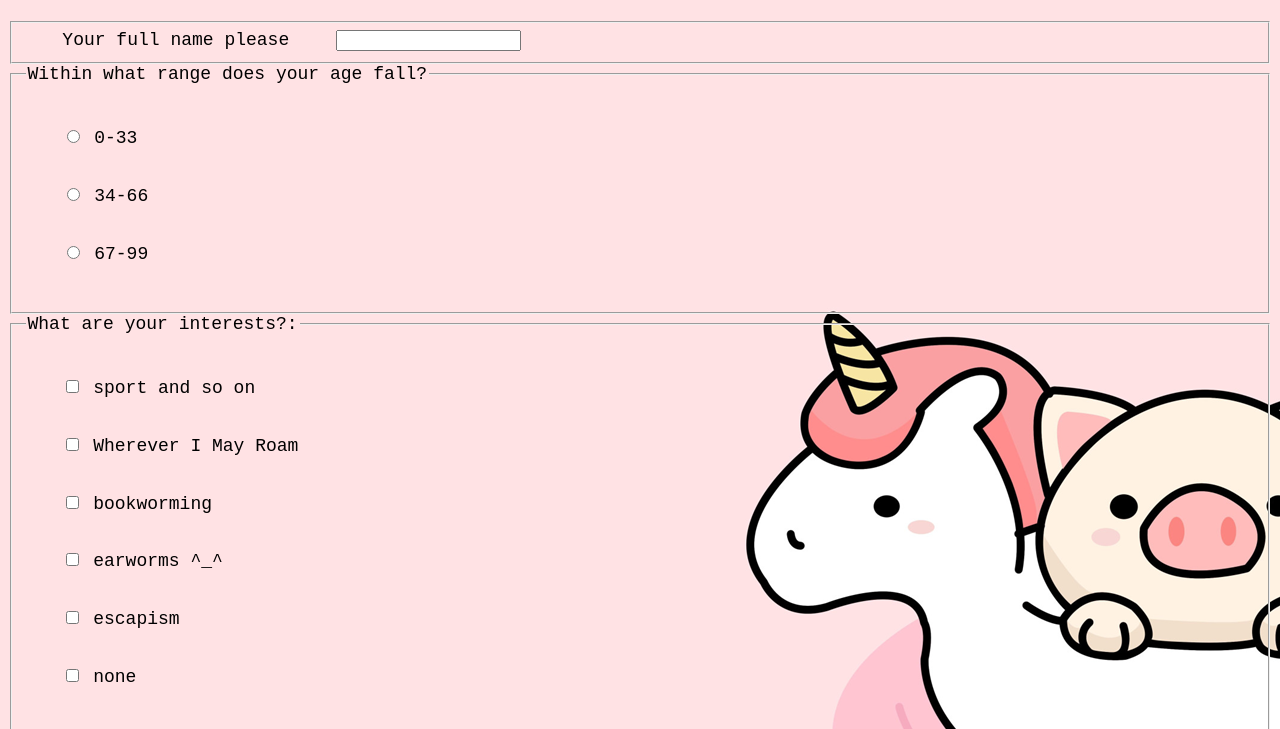
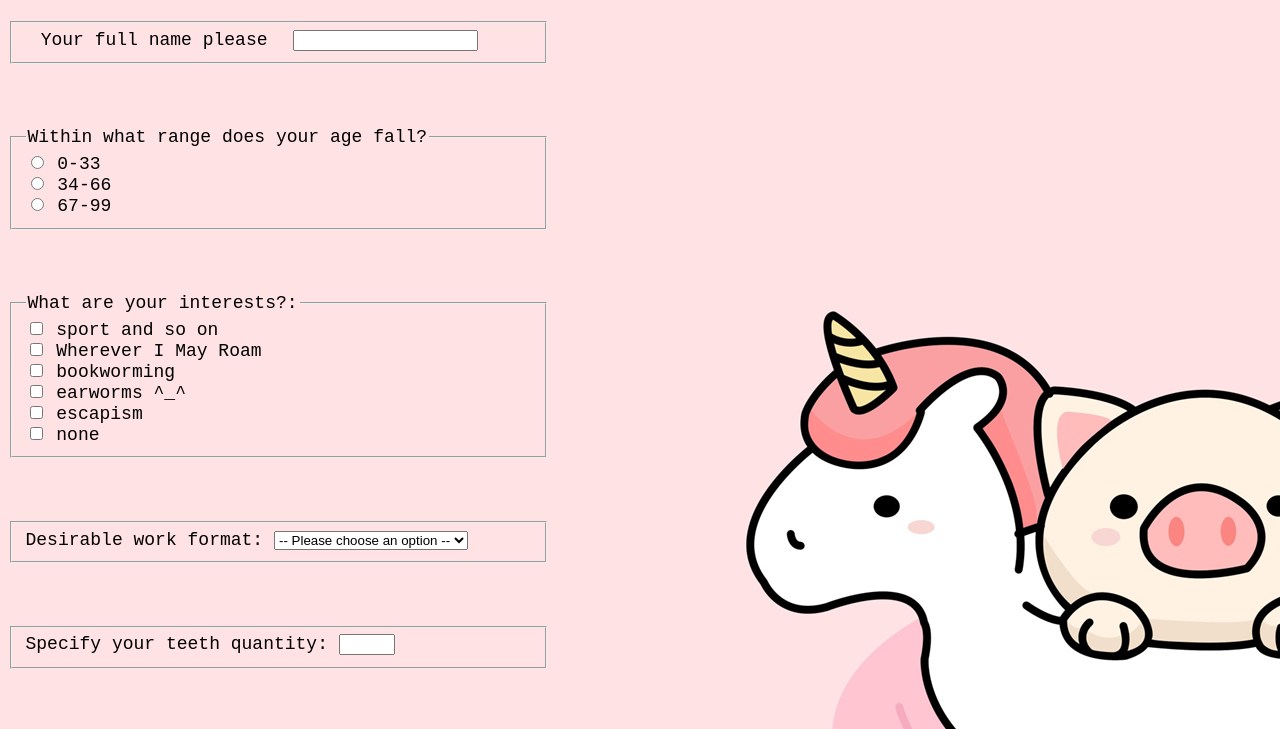
Before and after one commit to MaryMaistrova/forms, a plain HTML site: page index.html in a window 1280 px wide. Shown: the part 68-797 px from the top of the page. Drawn offline with Linux system fonts and the light colour scheme.

Commit message:
added margins

```diff
--- a/styles.css
+++ b/styles.css
@@ -7,13 +7,8 @@
   background-image: url("images/kawaii-unicorn-cute-3840x2160-10121.png");
   background-color: #cccccc;
   font-size: large;
-  font-family: "Courier New"
- }
-
-form div
-{
-  margin: 3% 3%;
-}
+  font-family: "Courier New";
+  }
 
 textarea {
   resize: none;
@@ -30,3 +25,8 @@
 #lb {
   margin-left: 45%;
 }
+
+form fieldset {
+  margin-bottom: 5%;
+  width: 40%;
+}
```
